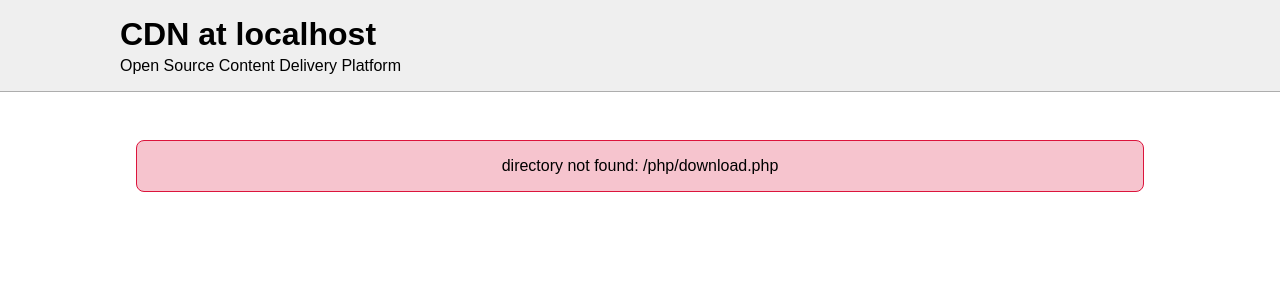
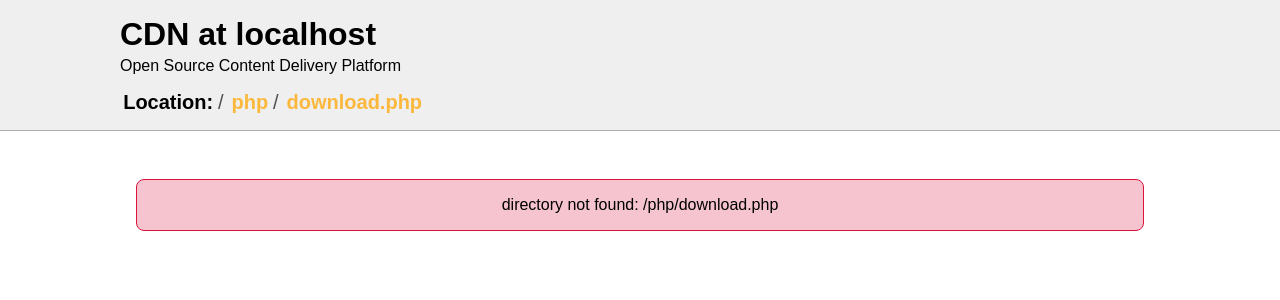
Before and after one commit to Servostar/chare, a PHP site: page /php/download.php in a window 1280 px wide. Shown: the top 300 px of the page. Run offline with PHP 8.4, Linux system fonts and the light colour scheme.

Commit message:
moved directory path

```diff
--- a/master.css
+++ b/master.css
@@ -378,3 +378,40 @@ pre {
     padding-bottom: 1rem;
     margin-bottom: 1rem;
 }
+
+#directory-path {
+    width: calc(min(90%, 65rem));
+    display: flex;
+    margin: auto auto 1rem;
+}
+
+.directory-segment {
+    display: inline;
+    font-size: 1.25rem;
+    font-weight: bold;
+    padding-left: 0.2rem;
+    text-decoration: none;
+    color: var(--accent-color);
+    text-underline-style: none;
+}
+
+.directory-segment:hover {
+    text-underline-color: var(--accent-color);
+    text-decoration: underline;
+}
+
+.directory-separator {
+    display: inline;
+    font-size: 1.25rem;
+    padding-left: 0.3rem;
+    padding-right: 0.3rem;
+    color: var(--subtile-font-color);
+}
+
+#root-segment {
+    color: var(--font-color);
+}
+
+#root-segment:hover {
+    text-underline-color: var(--font-color);
+}
--- /dev/null
+++ b/php/directorypath.php
@@ -0,0 +1,21 @@
+<?php
+
+include_once "common.php";
+
+$path = file_uri();
+$directories = explode("/", trim($path));
+
+echo '<a class="directory-segment" id="root-segment" href="/files">Location:</a>';
+
+$url = "/files";
+
+foreach ($directories as $segment) {
+
+    if (empty($segment)) {
+        continue;
+    }
+
+    $url .= "/" . $segment;
+
+    echo '<span class="directory-separator">/</span><a class="directory-segment" href="'.$url.'">'.$segment.'</a>';
+}
--- a/php/index.php
+++ b/php/index.php
@@ -16,6 +16,9 @@
     <div class="h1">CDN at <?php echo getenv('SERVER_NAME') ?>
         <div class="subtitle">Open Source Content Delivery Platform</div>
     </div>
+    <div id="directory-path">
+        <?php include_once "directorypath.php" ;?>
+    </div>
     <div id="links">
         <?php include_once 'links.php' ?>
     </div>
@@ -33,10 +36,7 @@
 
         <div id="folder-view-head">
             <div id="last-update-time">
-                <?php
-                    include_once 'common.php';
-                    echo file_uri();
-                ?>
+
             </div>
             <div id="download-group">
                 <div id="download-type">ZIP</div>
```
Also changed, not shown: php/explorer.php (+6 -6 lines).
